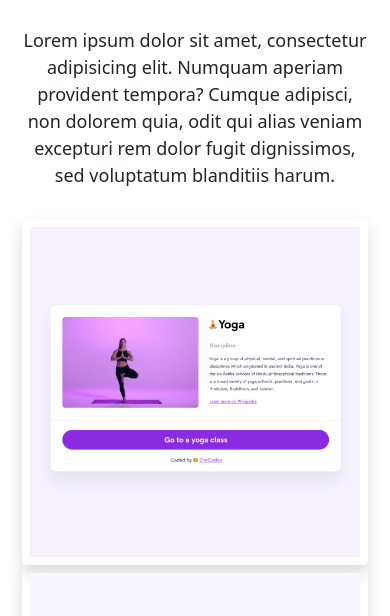
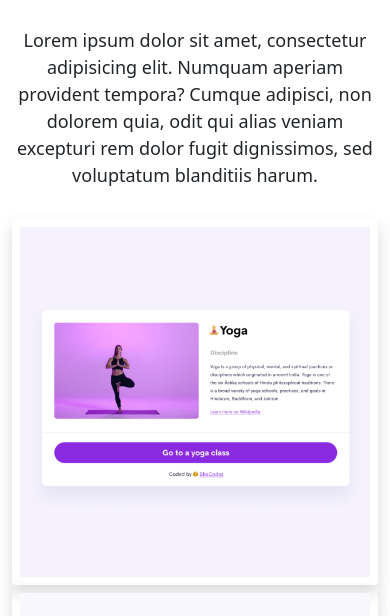
Before and after one commit to cym561/responsive-project, a plain HTML site: page about.html in a window 390 px wide. Shown: the part 228-844 px from the top of the page. Drawn offline with nearby package versions, Linux system fonts and the light colour scheme.

Commit message:
removed body and img styling from media query

```diff
--- a/style.css
+++ b/style.css
@@ -90,16 +90,7 @@
 
 @media (max-width: 576px) {
 
-  body {
-    max-width: 100%;
-    padding: 0 10px;
-    margin-bottom: 50px;
-  }
 
-  img, svg {
-    max-width: 100%;
-    height: auto;
-  }
 
   h1 {
     font-size: 48px;
```
